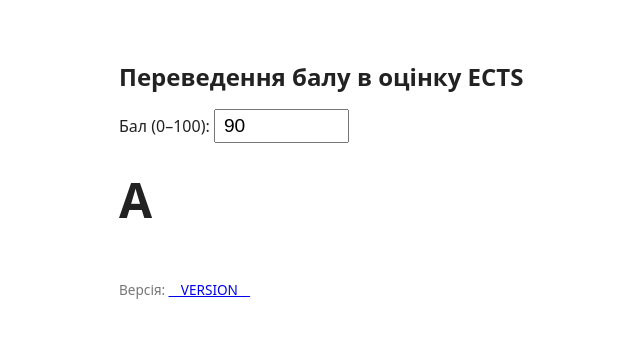
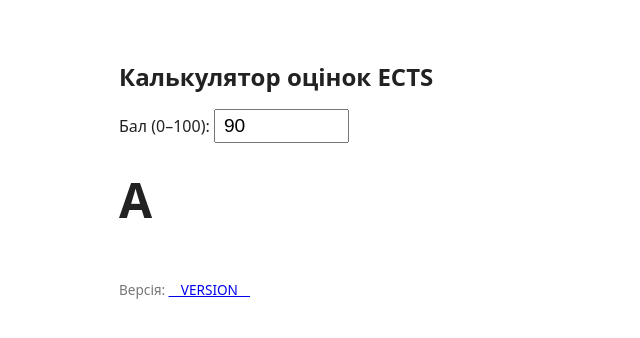
Before and after one commit to AndriikoPe/ci-cd-demo, a website: page site/index.html in a window 1280 px wide. Shown: the whole page, without its empty margins (311-951 px from the left). Drawn offline with Linux system fonts and the light colour scheme.

Commit message:
Revert "Update index.html"

```diff
--- a/site/index.html
+++ b/site/index.html
@@ -13,7 +13,7 @@
   </style>
 </head>
 <body>
-  <h1>Переведення балу в оцінку ECTS</h1>
+  <h1>Калькулятор оцінок ECTS</h1>
   <label>Бал (0–100): <input id="score" type="number" min="0" max="100" value="90"></label>
   <div id="result"></div>
 
```
